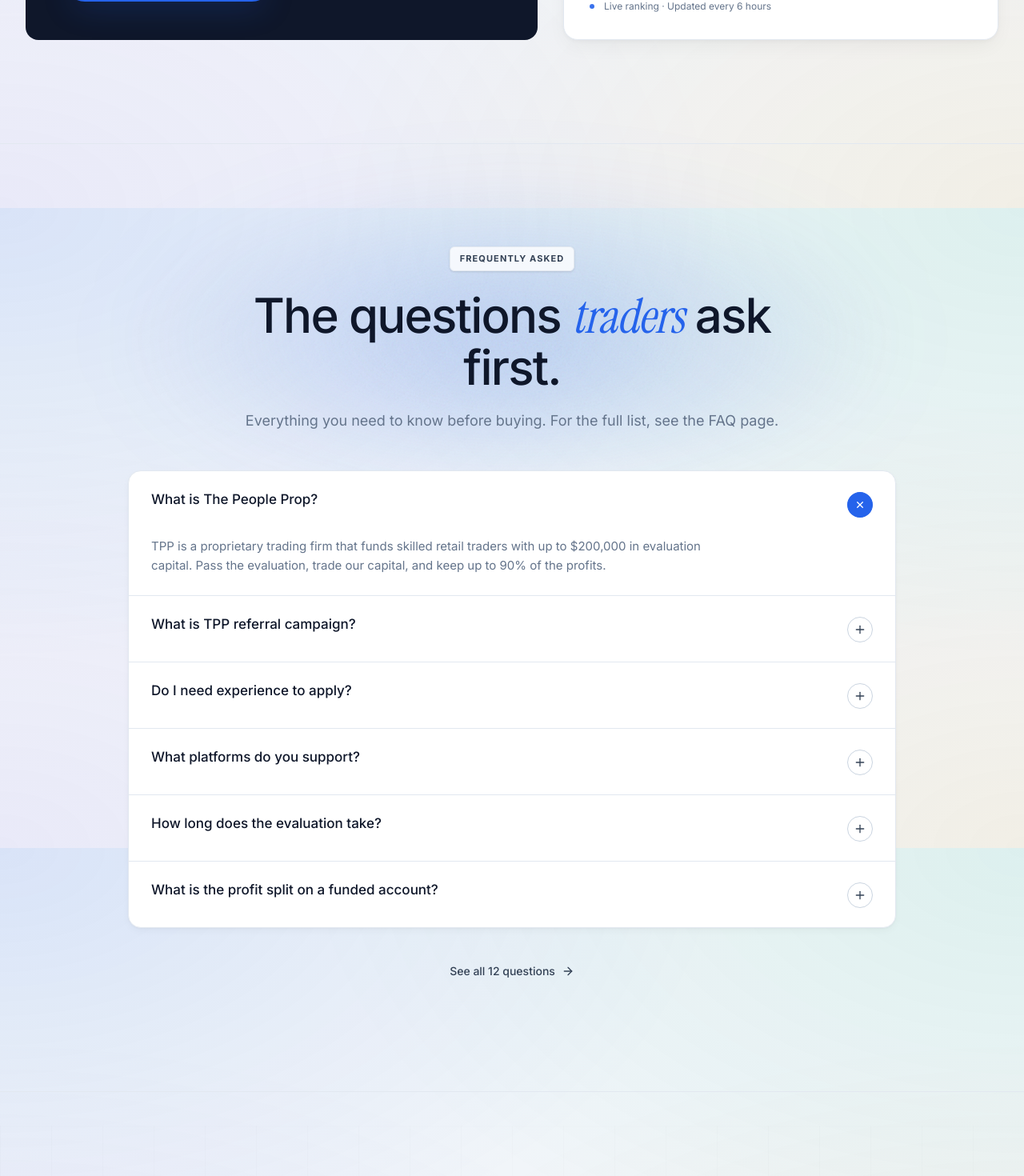
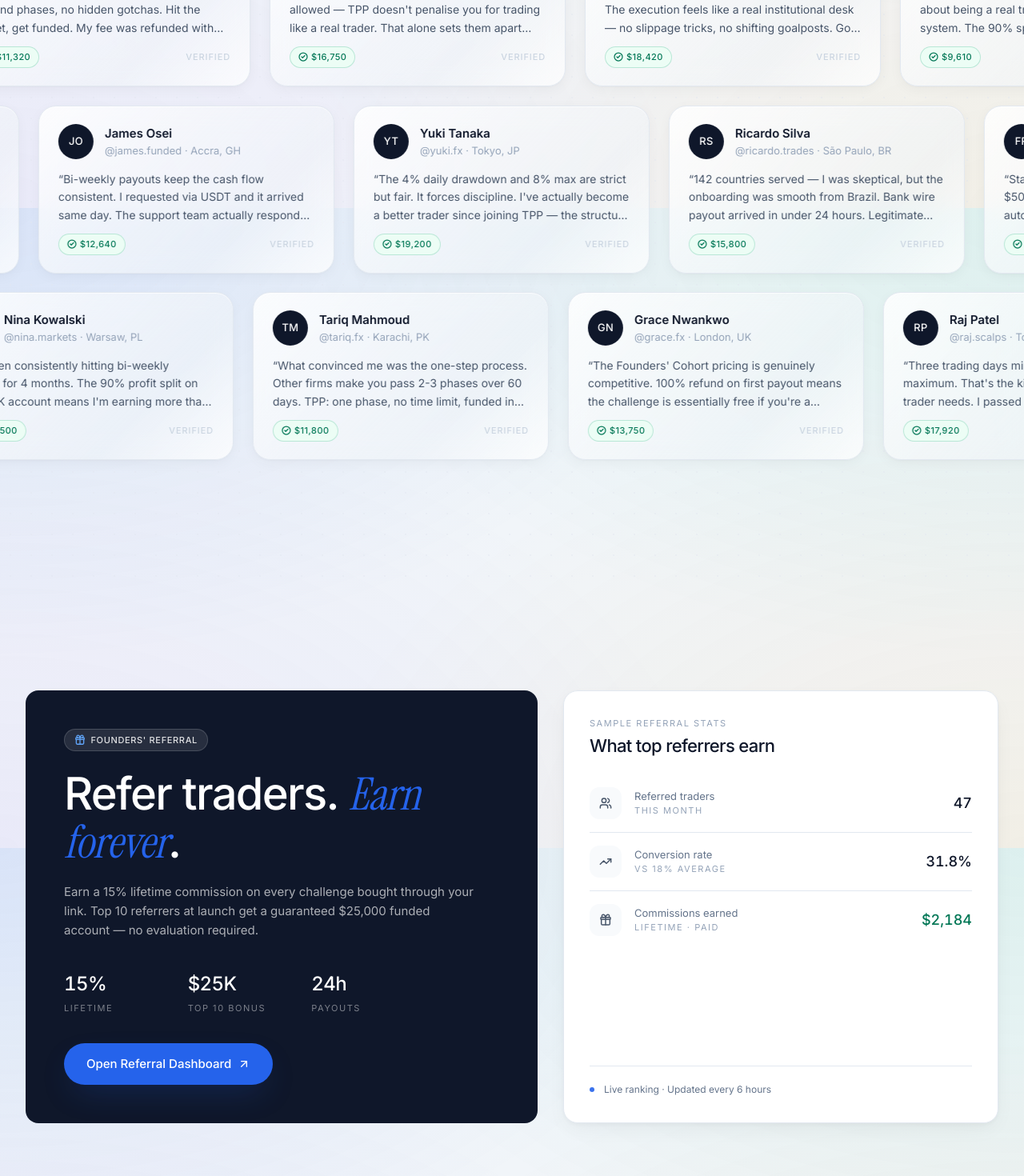
Before and after one commit to jatinkatariaaaa/thepeoplepropwebsite, a Next.js app: page / in a window 1280 px wide. Shown: the part 10140-11610 px from the top of the page at 80% size. Built offline with nearby package versions, Linux system fonts and the light colour scheme.

Commit message:
feat: re-enable Testimonials section on landing page

```diff
--- a/src/app/page.tsx
+++ b/src/app/page.tsx
@@ -53,6 +53,10 @@
       </SectionReveal3D>
 
       <SectionReveal3D>
+        <Testimonials />
+      </SectionReveal3D>
+
+      <SectionReveal3D>
         <ReferralPromo />
       </SectionReveal3D>
 
```
